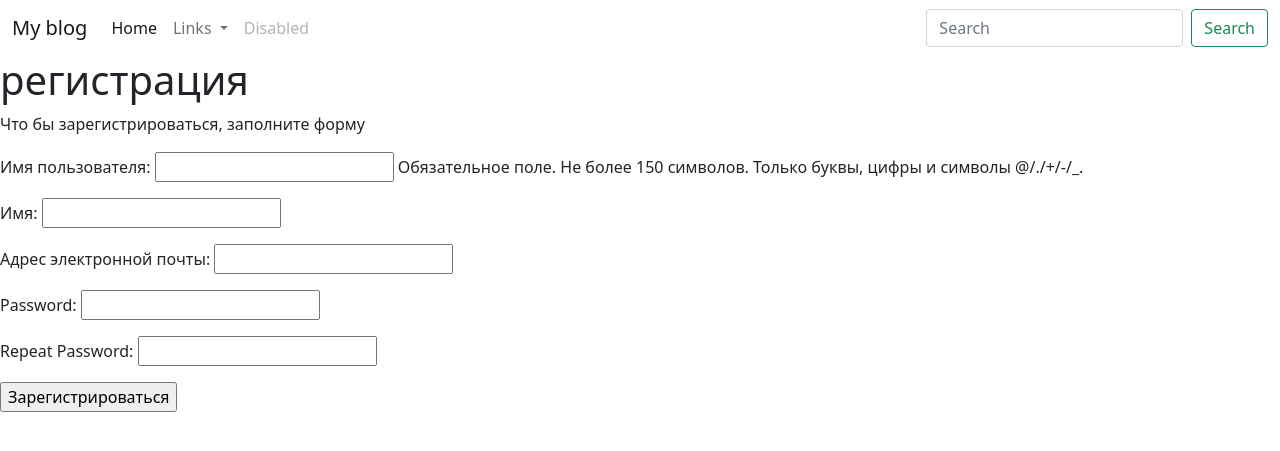
After one commit to Johnynight/DjangoFirst, a Django app: page /account/register/ in a window 1280 px wide. The commit adds this page. Shown: the top 451 px of the page. Run offline with Django 4.2, Linux system fonts and the light colour scheme.

Commit message:
12.06.23 job work

```diff
--- /dev/null
+++ b/account/forms.py
@@ -0,0 +1,18 @@
+from django import forms
+from django.contrib.auth.models import User
+
+
+class UserRegistrationForm(forms.ModelForm):
+    password = forms.CharField(label='Password', widget=forms.PasswordInput)
+    password2 = forms.CharField(label='Repeat Password', widget=forms.PasswordInput)
+
+    class Meta:
+        model = User
+        fields = ['username', 'first_name', 'email']
+
+
+    def clean_password2(self):
+        cd = self.cleaned_data
+        if cd['password'] != cd['password2']:
+            raise forms.ValidationError('Пароли не совпадают')
+        return cd['password2']
--- /dev/null
+++ b/account/templates/account/register.html
@@ -0,0 +1,15 @@
+{% extends 'base.html' %}
+
+{% block title %}
+    Регистрация
+{% endblock title %}
+
+{% block content %}
+    <h1>регистрация</h1>
+    <p>Что бы зарегистрироваться, заполните форму</p>
+    <form method="post">
+        {% csrf_token %}
+        {{ user_form.as_p }}
+        <input type="submit" value="Зарегистрироваться">
+    </form>
+{% endblock content %}
--- a/templates/registration/login.html
+++ b/account/templates/registration/login.html
@@ -11,5 +11,6 @@
   {% csrf_token %}
   {{ form.as_p }}
   <button type="submit">Войти</button>
+    <a href="{% url 'register' %}">регистрация</a>
 </form>
 {% endblock content %}
--- a/account/urls.py
+++ b/account/urls.py
@@ -1,10 +1,12 @@
-from django.urls import path
+from django.urls import path, include
 from django.contrib.auth.views import LoginView, LogoutView
 from .views import logout_view
 
+from .views import register
 
 urlpatterns = [
-    path('login/', LoginView.as_view(), name='login'),
-    path('logout/', logout_view, name='logout')
-
+    # path('login/', LoginView.as_view(), name='login'),
+    # path('logout/', logout_view, name='logout')
+    path('', include('django.contrib.auth.urls')),
+    path('register/',register, name='register')
 ]
--- a/account/views.py
+++ b/account/views.py
@@ -1,4 +1,5 @@
 from django.shortcuts import render
+from .forms import UserRegistrationForm
 
 from django.contrib.auth import logout
 from django.shortcuts import redirect
@@ -8,4 +9,18 @@ def logout_view(request):
     logout(request)
     return redirect('home')  # Замените 'home' на URL-шаблон вашей домашней страницы
 
+
 # Create your views here.
+
+
+def register(request):
+    if request.method == "POST":
+        user_form = UserRegistrationForm(request.POST)
+        if user_form.is_valid():
+            new_user = user_form.save(commit=False)
+            new_user.set_password(user_form.cleaned_data['password'])
+            new_user.save()
+            return render(request, 'account/register_done.html', {'new_user': new_user})
+    else:
+        user_form = UserRegistrationForm()
+    return render(request, 'account/register.html', {'user_form': user_form})
--- a/main/templates/main/home.html
+++ b/main/templates/main/home.html
@@ -5,7 +5,7 @@
 
     {% if user.is_authenticated %}
 
-    <h3>Здравствуйте {{ user }}</h3>
+    <h3>Здравствуйте {{ user.last_name }}</h3>
     <a href="{% url 'logout' %} ">Выйти</a>
         {% block cards %}
         {% for post in posts %}
```
Also changed, not shown: account/templates/account/register_done.html (added, +10 -0 lines), db.sqlite3.
